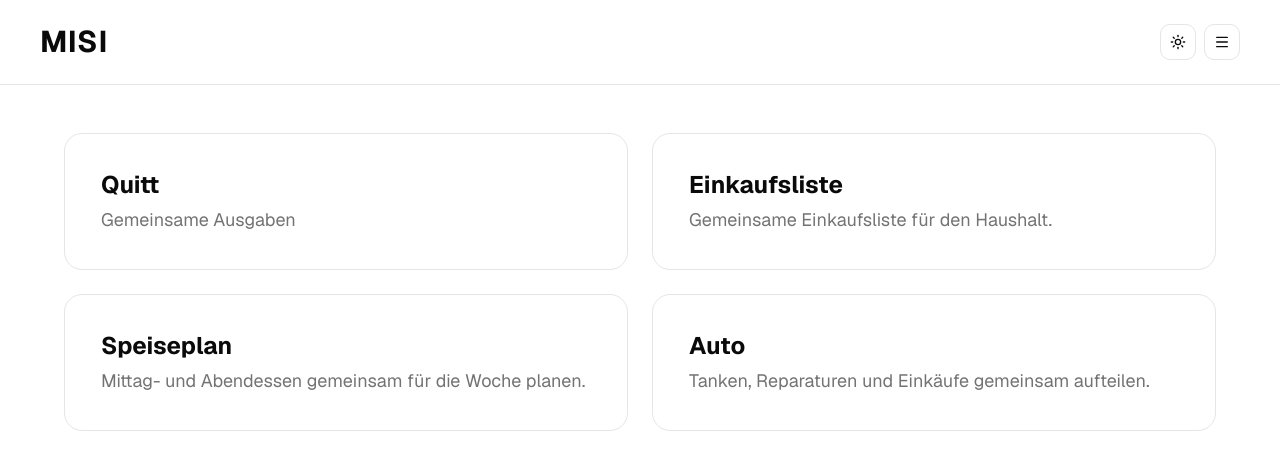
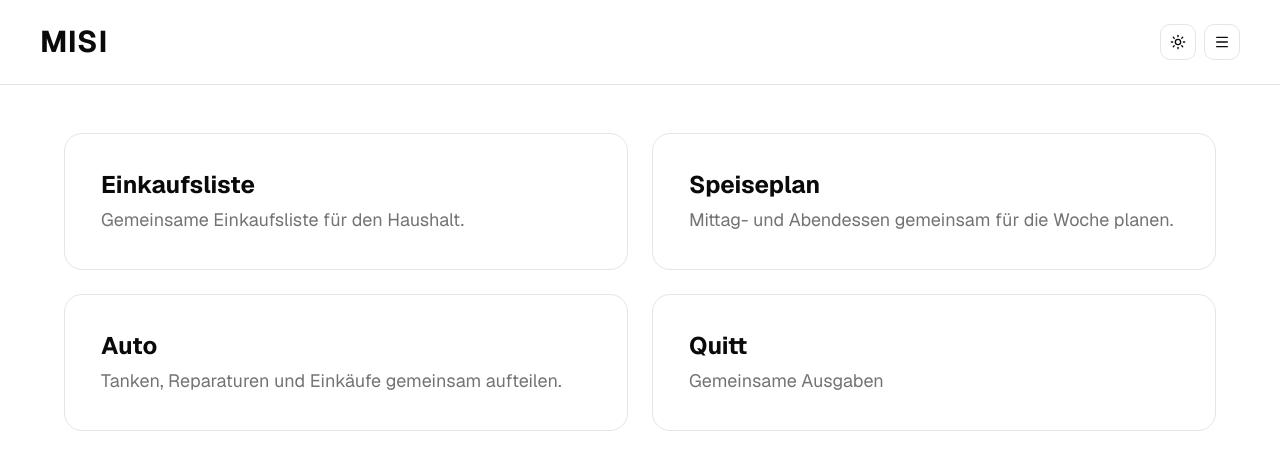
Before and after one commit to miriampalmetshofer/misi, a Next.js app: page / in a window 1280 px wide. Shown: the top 470 px of the page. Built offline with nearby package versions, Linux system fonts and the light colour scheme.

Commit message:
Move Quitt to the last home tile

```diff
--- a/src/app/page.tsx
+++ b/src/app/page.tsx
@@ -5,11 +5,6 @@ import { Button } from "@/components/ui/button";
 import { ThemeToggle } from "@/components/theme-toggle";
 
 const modules = [
-  {
-    title: "Quitt",
-    description: "Gemeinsame Ausgaben",
-    href: "/quitt",
-  },
   {
     title: "Einkaufsliste",
     description: "Gemeinsame Einkaufsliste für den Haushalt.",
@@ -24,6 +19,11 @@ const modules = [
     title: "Auto",
     description: "Tanken, Reparaturen und Einkäufe gemeinsam aufteilen.",
     href: "/auto",
+  },
+  {
+    title: "Quitt",
+    description: "Gemeinsame Ausgaben",
+    href: "/quitt",
   },
 ];
 
```
